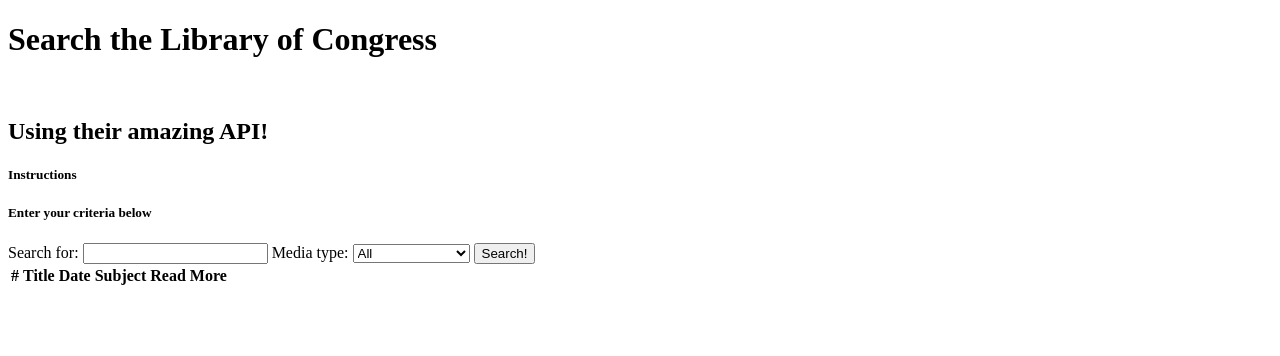
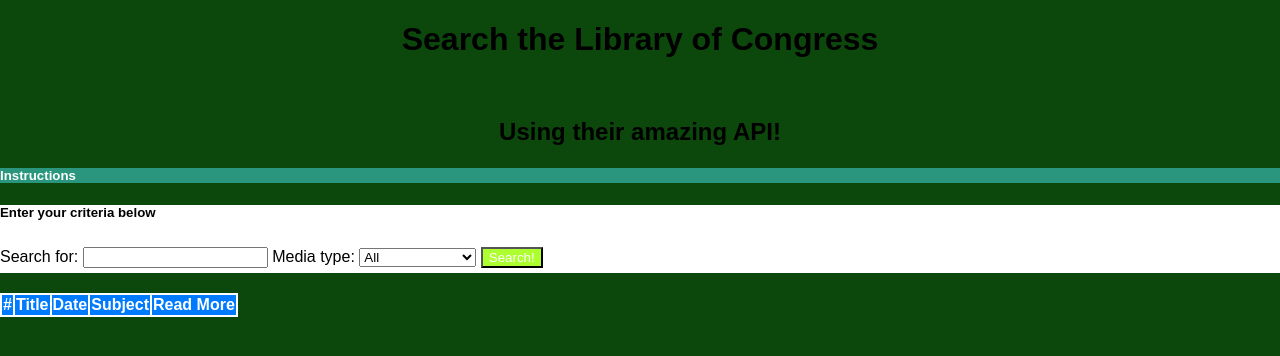
Before and after one commit to collinshepherd/super-team-project, a plain HTML site: page index.html in a window 1280 px wide. Drawn offline with Linux system fonts and the light colour scheme.

Commit message:
linked style sheet and basic css for web page

```diff
--- a/assets/css/style.css
+++ b/assets/css/style.css
@@ -0,0 +1,44 @@
+body {
+    background-color:  rgb(12, 71, 12);
+    font-family: Arial, sans-serif;
+    margin: 0;
+}
+
+.jumbotron {
+    text-align: center;
+}
+
+.card {
+    margin-bottom: 20px;
+}
+
+.card-header {
+    background-color: #29967d;
+    color: #fff;
+}
+
+.card-body {
+    background-color: #fff;
+}
+
+.form-control {
+    margin: 5px 0;
+}
+
+.btn-primary {
+    background-color: greenyellow;
+    color: #fff;
+}
+
+.table {
+    background-color: #fff;
+}
+
+.table th {
+    background-color: #007bff;
+    color: #fff;
+}
+
+.table-striped tbody tr:nth-child(odd) {
+    background-color: #f2f2f2;
+}
--- a/index.html
+++ b/index.html
@@ -1,10 +1,12 @@
 <!DOCTYPE HTML>
 <html lang="english">
+
 <head>
     <title>Mini-project! Library of Congress API</title>
     <meta charset="UTF-8" />
-        <link rel="stylesheet" href="" />
+    <link rel="stylesheet" href="./assets/css/style.css"/>
 </head>
+
 <body>
 
     <div class="jumbotron bg-dark text-light p-5 d-flex justify-content-center">
@@ -62,14 +64,15 @@
 
 
     <script>
-        $('#search_btn').on('click', function(e) {
+        $('#search_btn').on('click', function (e) {
             e.preventDefault();
             var userQuery = $('#query').val();
             var mediaFormat = $('#format').val();
 
             var addressAppend = '?q=' + userQuery + '&fo=' + mediaFormat;
-            document.location.replace('search_results.html'+addressAppend);
+            document.location.replace('search_results.html' + addressAppend);
         });
     </script>
 </body>
+
 </HTML>
```
Lines whose indentation alone changed are shown as unchanged.
